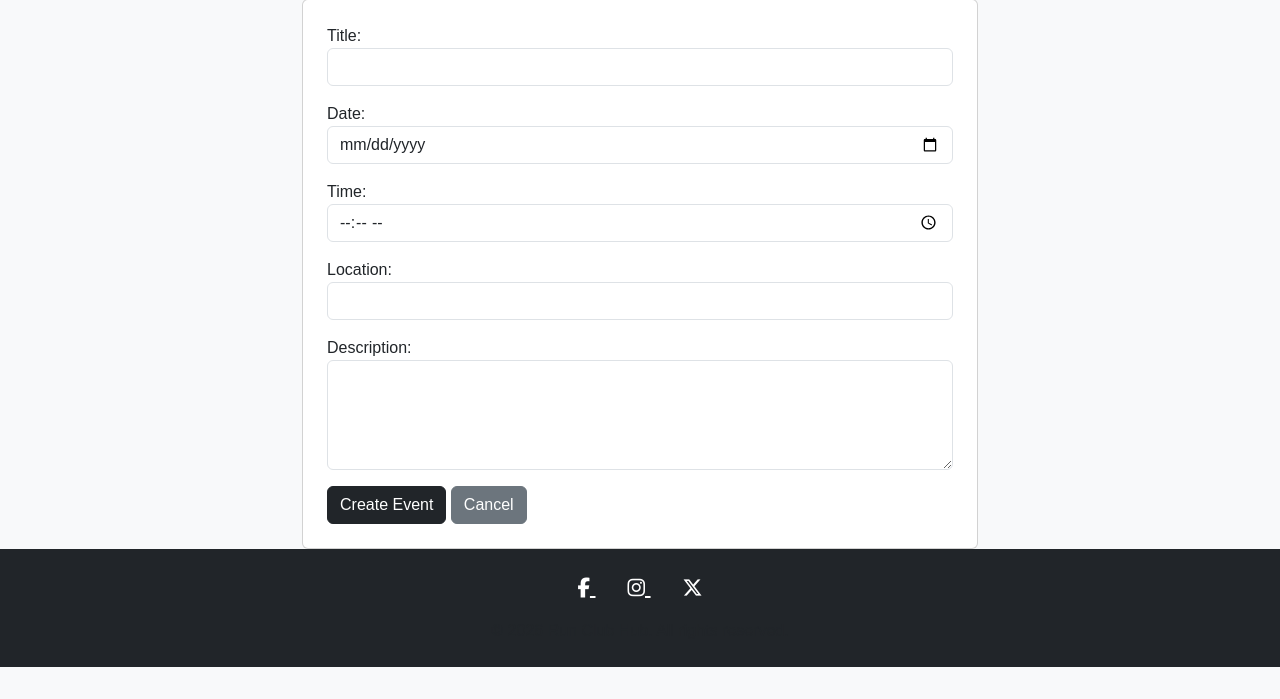
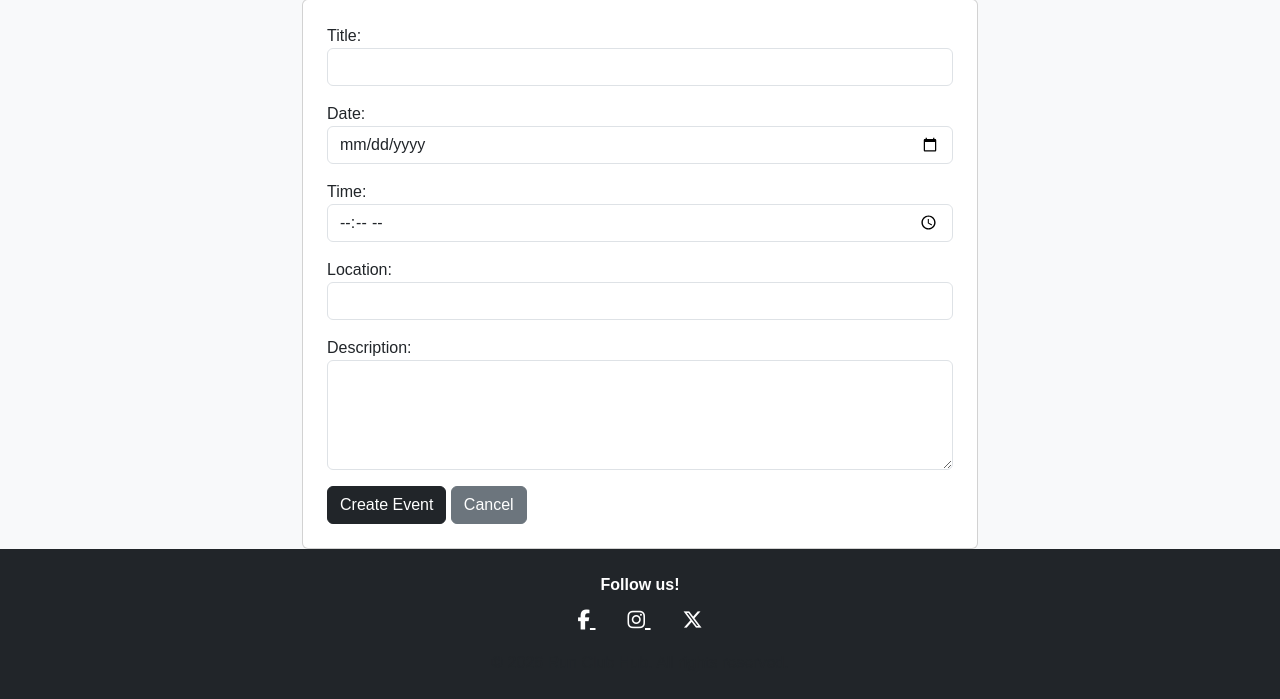
Before and after one commit to AxelAxel97/run-club-hub, a Django app: page /events/add/ in a window 1280 px wide. Shown: the part 181-880 px from the top of the page. Before the commit the page ends 848 px from the top, so only its background shows below. Run offline with Django 5.2, Linux system fonts and the light colour scheme; the visitor is signed in with stand-in values (Sample User, id 1).

Commit message:
Add Follow us text to footer

```diff
--- a/templates/base.html
+++ b/templates/base.html
@@ -79,6 +79,7 @@
 
    <footer class="bg-dark text-white py-4">
     <div class="container text-center">
+        <p class="mb-2 fw-semibold">Follow us!</p>
         <div class="mb-3">
             <a href="https://facebook.com" target="_blank" rel="noopener noreferrer" aria-label="Facebook" class="text-white mx-3 fs-5">
                 <i class="fab fa-facebook-f"></i>
@@ -93,7 +94,3 @@
         <p class="mb-0 text-muted">&copy; 2026 Run Club Hub. All rights reserved.</p>
     </div>
 </footer>
-
-    <script src="https://cdn.jsdelivr.net/npm/bootstrap@5.3.3/dist/js/bootstrap.bundle.min.js"></script>
-</body>
-</html>
```
Also changed, not shown: README.md. Lines whose indentation alone changed are shown as unchanged.
